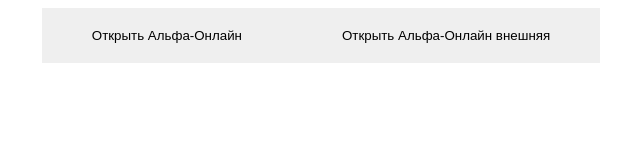
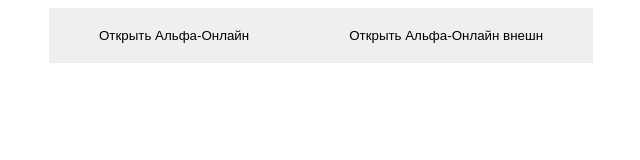
Before and after one commit to evantoshkin/testextlink, a plain HTML site: page index.html in a window 1280 px wide. Shown: the full height of the page, 319-959 px from the left. Drawn offline with Linux system fonts and the light colour scheme.

Commit message:
add style

```diff
--- a/index.html
+++ b/index.html
@@ -1,6 +1,7 @@
 <!DOCTYPE html>
 <html>
 <head>
+    <script src="https://telegram.org/js/telegram-web-app.js?56"></script>
     <meta charset="utf-8">
     <title>Главная страница</title>
     <link rel="stylesheet" href="style.css">
@@ -8,7 +9,7 @@
 <body>
 
 <button type="button" onclick="location.href='https://web.alfabank.ru'">Открыть Альфа-Онлайн</button>
-<button type="button" onclick="window.Telegram.WebApp.openLink('https://web.alfabank.ru')">Открыть Альфа-Онлайн внешняя</button>
+<button type="button" onclick="window.Telegram.WebApp.openLink('https://web.alfabank.ru')">Открыть Альфа-Онлайн внешн</button>
 
 </body>
 </html>
```
